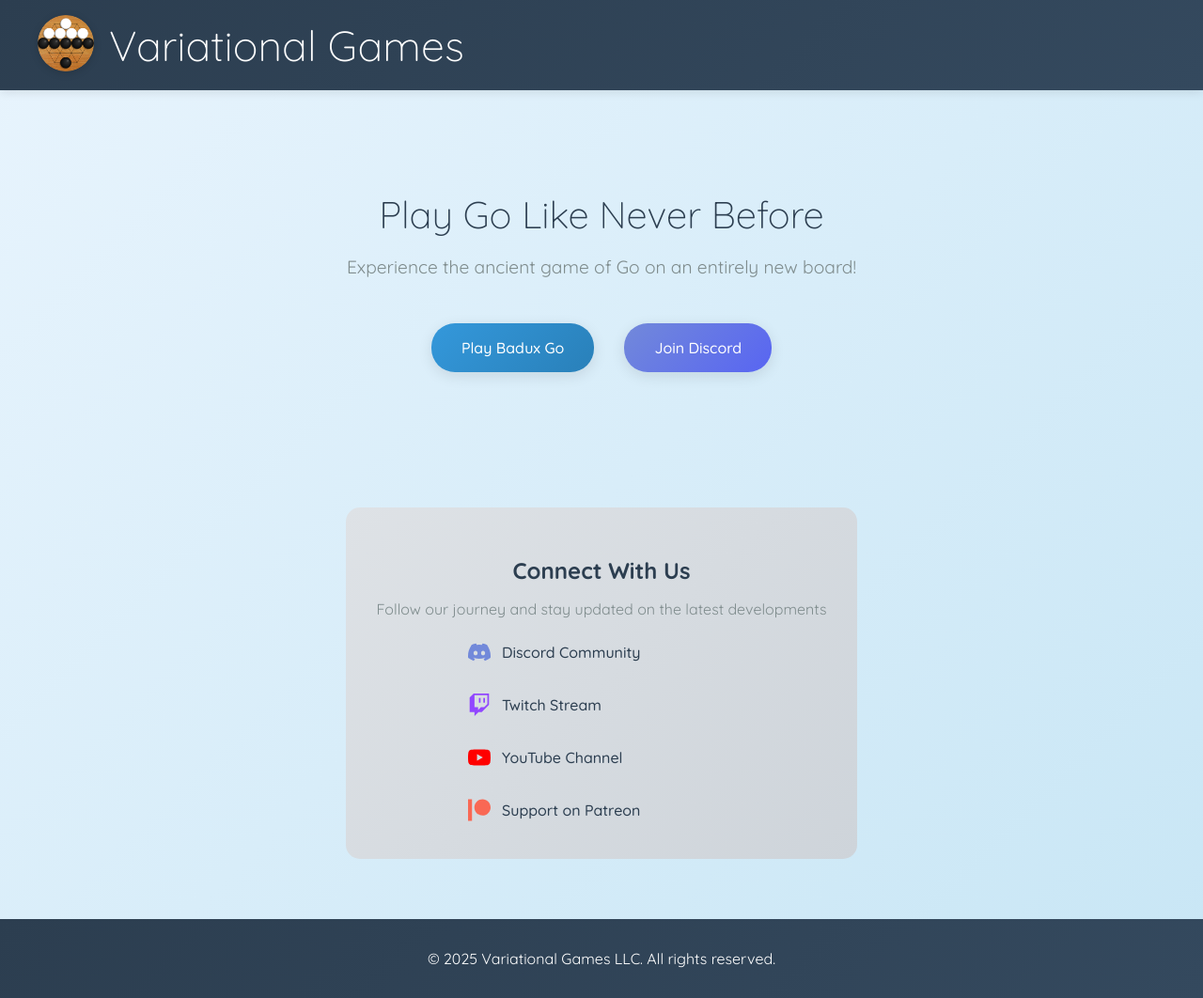
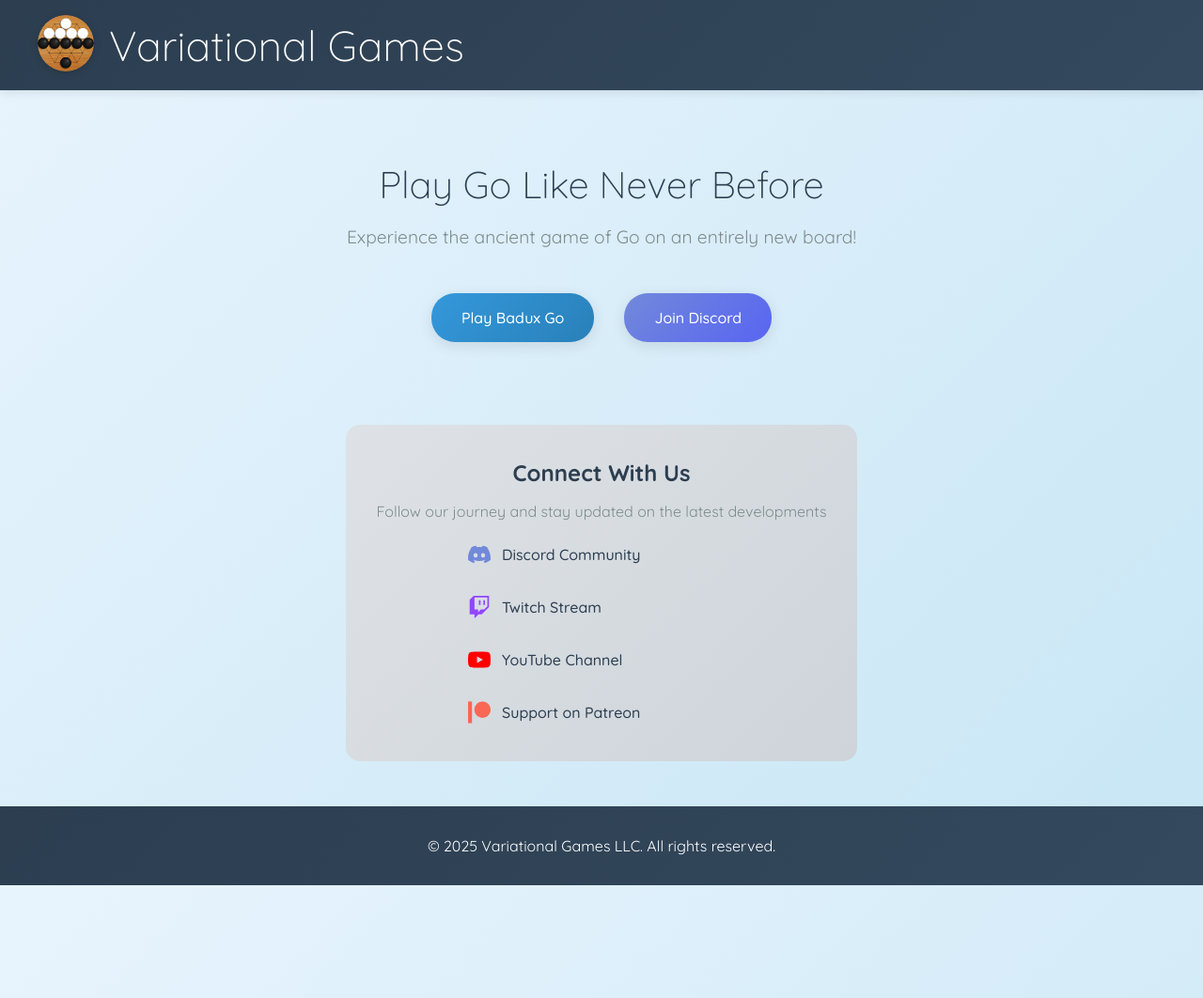
Before and after one commit to VariationalGames/variationalgames, a Jekyll site: the page built from index.md, in a window 1280 px wide. Shown: the whole page at 94% size. Built offline with Jekyll 4.4.1, drawn with Linux system fonts in a browser that asks for light colours.

Commit message:
same layout cleanup - tighten things up a bit

```diff
--- a/_layouts/default.html
+++ b/_layouts/default.html
@@ -68,7 +68,7 @@
 
         .hero-section {
             text-align: center;
-            padding: 3rem 0;
+            padding: 1rem 0 3rem 0;
         }
 
         .hero-title {
@@ -88,7 +88,7 @@
             display: flex;
             justify-content: center;
             gap: 2rem;
-            margin-bottom: 4rem;
+            margin-bottom: 0.5rem;
             flex-wrap: wrap;
         }
 
@@ -124,9 +124,9 @@
 
         .social-section {
             background: linear-gradient(135deg, #dee2e6 0%, #ced4da 100%);
-            padding: 2rem;
+            padding: 1rem 2rem 2rem 2rem;
             border-radius: 15px;
-            margin: 2rem 0;
+            margin: 2rem 0 1rem 0;
         }
 
         .social-title {
```
